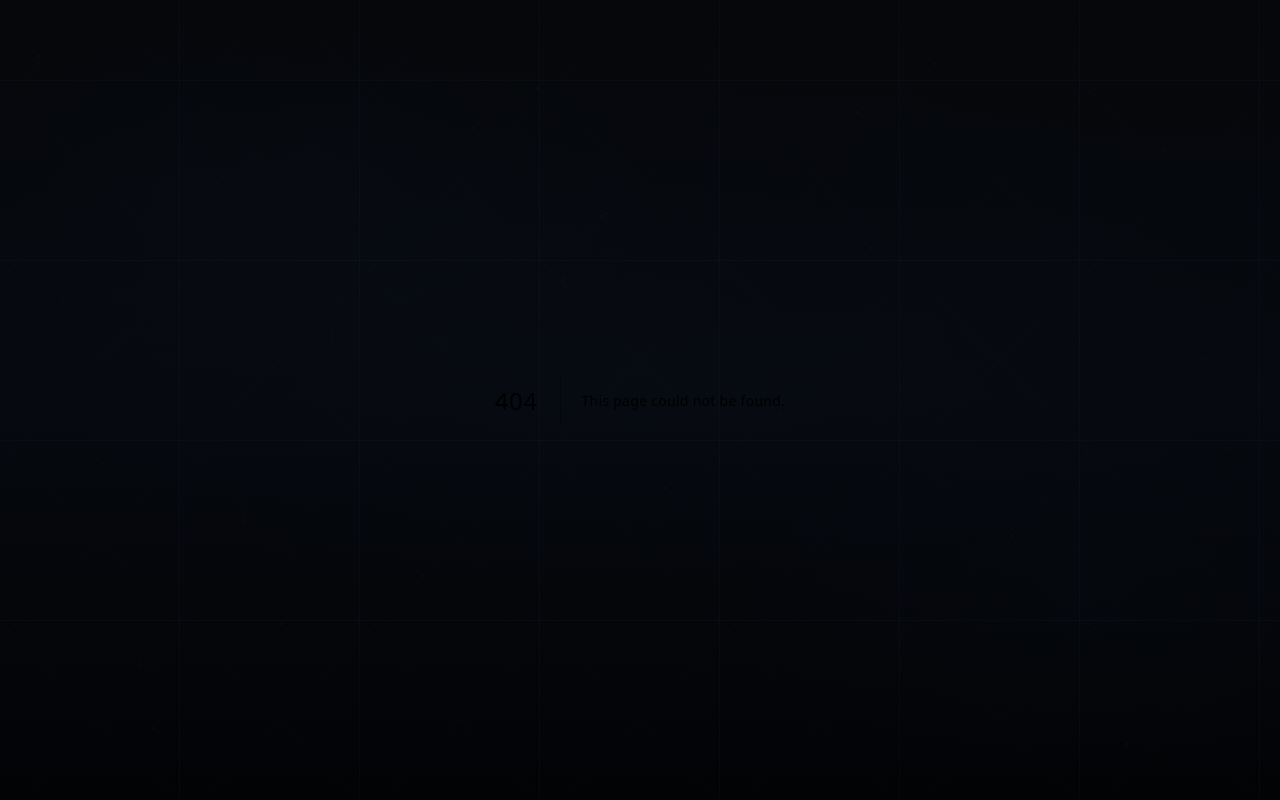
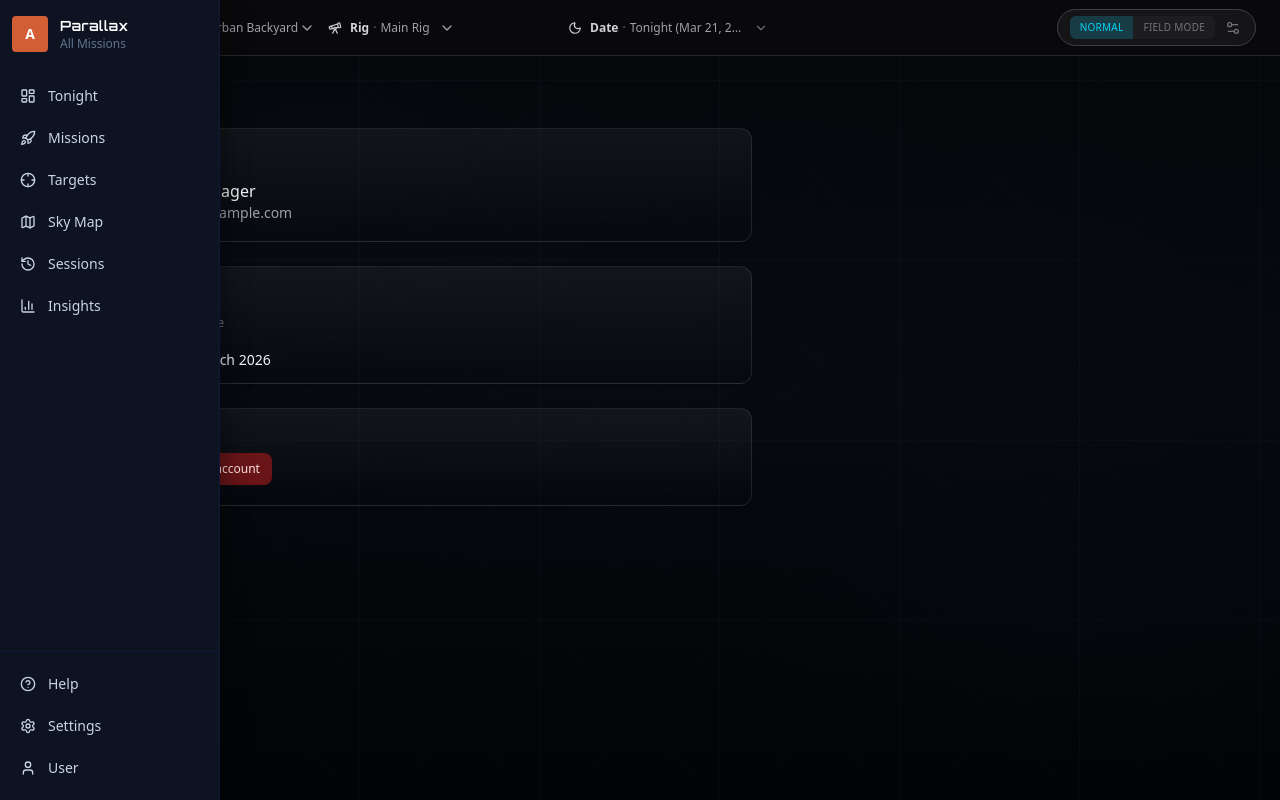
Before and after one commit to Edd-wordd/parallax, a Next.js app: page /user in a window 1280 px wide. Before the commit this address had no page. Built offline with nearby package versions, Linux system fonts and the light colour scheme.

Commit message:
mocked user profile section

```diff
--- /dev/null
+++ b/app/(app)/user/page.tsx
@@ -0,0 +1,83 @@
+"use client";
+
+import { motion } from "framer-motion";
+import Link from "next/link";
+import { Card, CardContent, CardHeader } from "@/components/ui/card";
+import { Button } from "@/components/ui/button";
+import { cn } from "@/lib/utils";
+
+export default function UserPage() {
+  return (
+    <motion.div
+      initial={{ opacity: 0 }}
+      animate={{ opacity: 1 }}
+      transition={{ duration: 0.2 }}
+      className="space-y-6 max-w-2xl"
+    >
+      <h1 className="text-2xl font-bold">User</h1>
+
+      <div className="space-y-6">
+        <Card>
+          <CardHeader>
+            <h2 className="text-sm font-medium">Profile</h2>
+          </CardHeader>
+          <CardContent className="flex items-center gap-4">
+            <div
+              className={cn(
+                "flex h-14 w-14 shrink-0 items-center justify-center rounded-full",
+                "bg-zinc-700/60 text-zinc-200 text-lg font-medium"
+              )}
+              aria-hidden
+            >
+              A
+            </div>
+            <div className="min-w-0">
+              <div className="font-medium text-zinc-100">Alex Imager</div>
+              <div className="text-sm text-zinc-400">alex@example.com</div>
+            </div>
+          </CardContent>
+        </Card>
+
+        <Card>
+          <CardHeader>
+            <h2 className="text-sm font-medium">Account</h2>
+          </CardHeader>
+          <CardContent className="space-y-3">
+            <div className="flex items-center gap-2">
+              <span className="font-medium text-zinc-100">Plan: Free</span>
+              <Link
+                href="#"
+                className="text-xs text-zinc-500 underline-offset-2 hover:text-zinc-400"
+              >
+                Upgrade
+              </Link>
+            </div>
+            <div>
+              <span className="text-sm text-zinc-400">Member since: </span>
+              <span className="text-sm text-zinc-100">March 2026</span>
+            </div>
+          </CardContent>
+        </Card>
+
+        <Card>
+          <CardHeader>
+            <h2 className="text-sm font-medium">Danger Zone</h2>
+          </CardHeader>
+          <CardContent className="space-y-2">
+            <Button
+              type="button"
+              variant="ghost"
+              size="sm"
+              className="text-zinc-500 hover:text-red-400/90 hover:bg-red-500/5"
+            >
+              Sign out
+            </Button>
+            <Button type="button" variant="destructive" size="sm">
+              Delete account
+            </Button>
+          </CardContent>
+        </Card>
+      </div>
+    </motion.div>
+  );
+}
--- a/src/components/LeftRail.tsx
+++ b/src/components/LeftRail.tsx
@@ -89,15 +89,7 @@
       <div className="shrink-0 space-y-0.5 border-t border-blue-950/40 px-2 py-3">
         <UtilityLink href="/help" icon={HelpCircle} label="Help" />
         <UtilityLink href="/settings" icon={Settings} label="Settings" />
-        <button
-          type="button"
-          className="flex w-full items-center gap-3 rounded-lg py-2.5 pl-3 pr-2 text-left text-sm text-slate-300 transition-colors hover:bg-slate-800/50 hover:text-slate-100"
-          title="User"
-          aria-label="User profile"
-        >
-          <User className="h-4 w-4 shrink-0" strokeWidth={2} />
-          <span className="min-w-0 flex-1 truncate">User</span>
-        </button>
+        <UtilityLink href="/user" icon={User} label="User" />
       </div>
     </motion.aside>
   );
```
